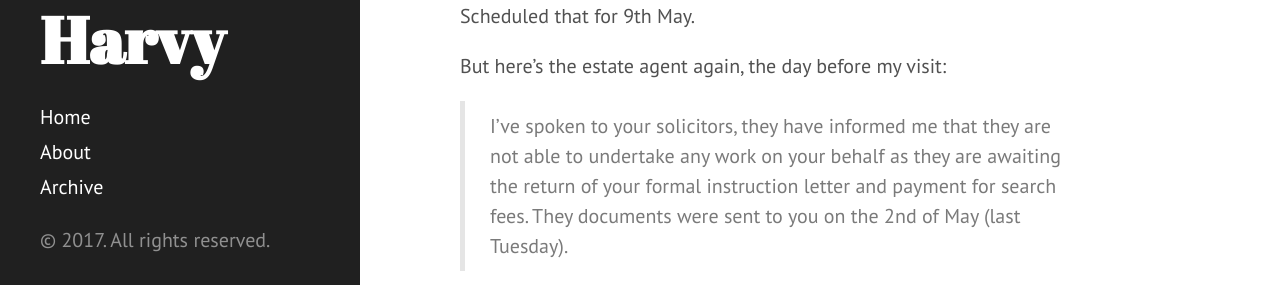
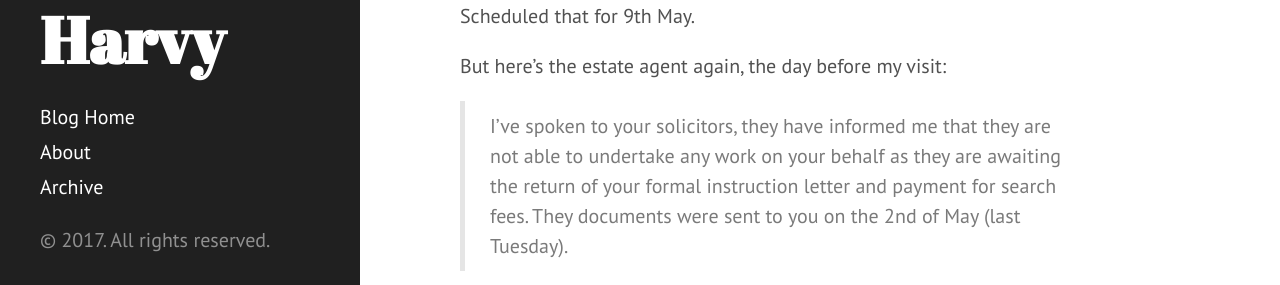
Before and after one commit to harvy4002/harvy4002.github.io, a Jekyll site: the page built from index.html, in a window 1280 px wide. Shown: the part 605-890 px from the top of the page. Built offline with Jekyll 4.4.1, drawn with Linux system fonts in a browser that asks for light colours; the list of posts is cut into pages by our own code.

```diff
--- a/_config.yml
+++ b/_config.yml
@@ -7,6 +7,7 @@ tagline:          The Cookie monster
 url:              http://harvinderatwal.com
 paginate:         3
 baseurl:          /
+homepage:         http://harvinderatwal.com
 author:
   name:           Harvinder Atwal
   url:            https://twitter.com/harvy2004
--- a/_includes/sidebar.html
+++ b/_includes/sidebar.html
@@ -2,7 +2,7 @@
   <div class="container sidebar-sticky">
     <div class="sidebar-about">
       <h1>
-        <a href="{{ site.baseurl }}">
+        <a href="{{ site.homepage }}">
           {{ site.title }}
         </a>
       </h1>
@@ -10,7 +10,7 @@
     </div>
 
     <nav class="sidebar-nav">
-      <a class="sidebar-nav-item{% if page.url == site.baseurl %} active{% endif %}" href="{{ site.baseurl }}">Home</a>
+      <a class="sidebar-nav-item{% if page.url == site.baseurl %} active{% endif %}" href="{{ site.baseurl }}">Blog Home</a>
 
       {% comment %}
         The code below dynamically generates a sidebar nav of pages with
```
